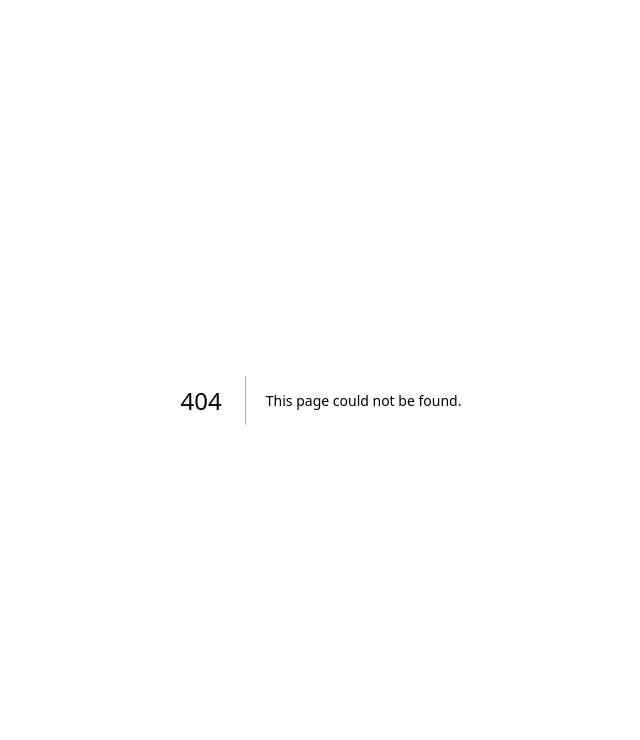
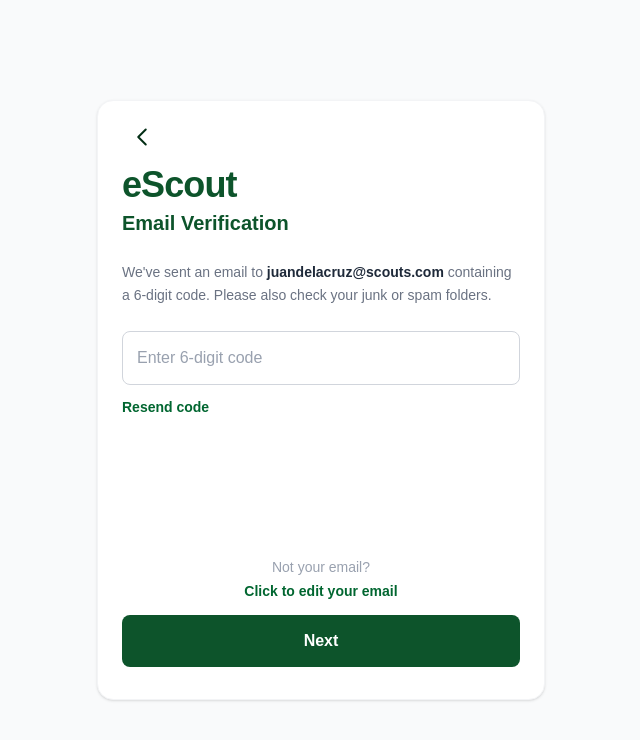
Before and after one commit to ictu-bsp/bsp-digital-platform, a Next.js app: page /signup/verify in a window 1280 px wide. Before the commit this address had no page. Shown: the top 740 px of the page, without its empty margins (319-959 px from the left). Built offline with nearby package versions, Linux system fonts and the light colour scheme.

Commit message:
Implement signup page submission and add email verification page

```diff
--- a/src/app/signup/page.tsx
+++ b/src/app/signup/page.tsx
@@ -37,11 +37,17 @@
   const handleSubmit = (e: React.FormEvent) => {
     e.preventDefault();
 
-    // You can access all field values inside the `formData` object here
+    console.log("Submitting account registration: ", formData);
+
+    alert("Account created! Please check your email for a verification code.");
+    router.push("/signup/verify");
+
+    /* You can access all field values inside the `formData` object here
     console.log("Submitting account registration: ", formData);
 
     alert("Sign Up Successful!");
     router.push("/login");
+    */
   };
 
   return (
--- /dev/null
+++ b/src/app/signup/verify/page.tsx
@@ -0,0 +1,102 @@
+"use client";
+
+import { useState } from "react";
+import Link from "next/link";
+import { useRouter } from "next/navigation";
+
+export default function EmailVerificationPage() {
+  const router = useRouter();
+  const [verificationCode, setVerificationCode] = useState("");
+
+  const handleSubmit = (e: React.FormEvent) => {
+    e.preventDefault();
+    console.log("Submitted Verification Code:", verificationCode);
+
+    alert("Verification Successful!");
+    router.push("/login"); // Directs them to login or dashboard once verified
+  };
+
+  const handleResendCode = () => {
+    alert("A new 6-digit verification code has been sent!");
+  };
+
+  return (
+    <main className="flex min-h-screen items-center justify-center bg-white md:bg-gray-50 md:p-6">
+      {/* Outer Card Wrapper - Standard full mobile screen, scales into a clean card layout on PC */}
+      <div className="flex h-screen w-full max-w-md flex-col bg-white px-6 pb-8 pt-4 md:h-auto md:min-h-[600px] md:rounded-2xl md:shadow-sm md:border md:border-gray-100">
+
+        {/* Top Navigation & Brand Header */}
+        <div className="mb-6">
+          <Link
+            href="/signup"
+            className="inline-flex h-10 w-10 items-center justify-center rounded-full text-green-950 transition-colors hover:bg-gray-100"
+            aria-label="Go back to registration"
+          >
+            <svg xmlns="http://www.w3.org/2000/svg" fill="none" viewBox="0 0 24 24" strokeWidth={2} stroke="currentColor" className="h-6 w-6">
+              <path strokeLinecap="round" strokeLinejoin="round" d="M15.75 19.5L8.25 12l7.5-7.5" />
+            </svg>
+          </Link>
+
+          <h1 className="mt-2 text-4xl font-extrabold tracking-tight text-green-900">
+            eScout
+          </h1>
+          <h2 className="mt-1 text-xl font-bold text-green-900">
+            Email Verification
+          </h2>
+        </div>
+
+        {/* Informational Subtext */}
+        <p className="text-sm leading-relaxed text-gray-500">
+          We&apos;ve sent an email to <span className="font-bold text-gray-800">juandelacruz@scouts.com</span> containing a 6-digit code. Please also check your junk or spam folders.
+        </p>
+
+        {/* Verification Form Body */}
+        <form onSubmit={handleSubmit} className="mt-6 flex flex-1 flex-col justify-between">
+
+          {/* Top Form Field Area */}
+          <div className="space-y-3">
+            <input
+              type="text"
+              name="verificationCode"
+              placeholder="Enter 6-digit code"
+              required
+              maxLength={6}
+              value={verificationCode}
+              onChange={(e) => setVerificationCode(e.target.value)}
+              className="w-full rounded-lg border border-gray-300 p-3.5 text-base outline-none transition-all focus:border-green-900 focus:ring-1 focus:ring-green-900 placeholder:text-gray-400"
+            />
+
+            <button
+              type="button"
+              onClick={handleResendCode}
+              className="block text-sm font-bold text-green-800 hover:text-green-950 hover:underline bg-transparent border-none p-0 cursor-pointer"
+            >
+              Resend code
+            </button>
+          </div>
+
+          {/* Bottom Pinned Footer Actions */}
+          <div className="mt-auto pt-8 text-center space-y-3">
+            <div className="space-y-0.5">
+              <p className="text-sm text-gray-400">Not your email?</p>
+              <Link
+                href="/signup"
+                className="inline-block text-sm font-bold text-green-800 hover:text-green-950 hover:underline"
+              >
+                Click to edit your email
+              </Link>
+            </div>
+
+            <button
+              type="submit"
+              className="w-full rounded-lg bg-green-900 py-3.5 text-center font-bold text-white transition-colors hover:bg-green-950 focus:outline-none focus:ring-4 focus:ring-green-300"
+            >
+              Next
+            </button>
+          </div>
+
+        </form>
+      </div>
+    </main>
+  );
+}
```
